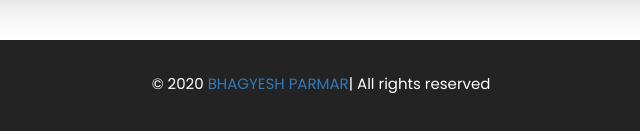
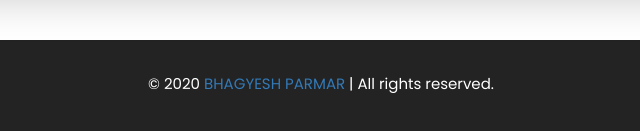
Before and after one commit to BHAGYESHKUMAR/BHAGYESHKUMAR.github.io, a plain HTML site: page index.html in a window 1280 px wide. Shown: the part 3159-3290 px from the top of the page, 319-959 px from the left. Drawn offline with Linux system fonts and the light colour scheme.

Commit message:
Update index.html

```diff
--- a/index.html
+++ b/index.html
@@ -708,7 +708,7 @@
         <div class="container">
             <div class="row">
                 <div class="col-xs-12 col-sm-12 col-md-12 col-lg-12 text-center">
-                    <p>&copy; 2020 <a href="#" target="_blank">BHAGYESH PARMAR</a>| All rights reserved</p> <!--edit here-->
+                    <p>&copy; 2020 <a href="#" target="_blank">BHAGYESH PARMAR</a> | All rights reserved.</p> <!--edit here-->
                 </div>
             </div>
         </div>
```
